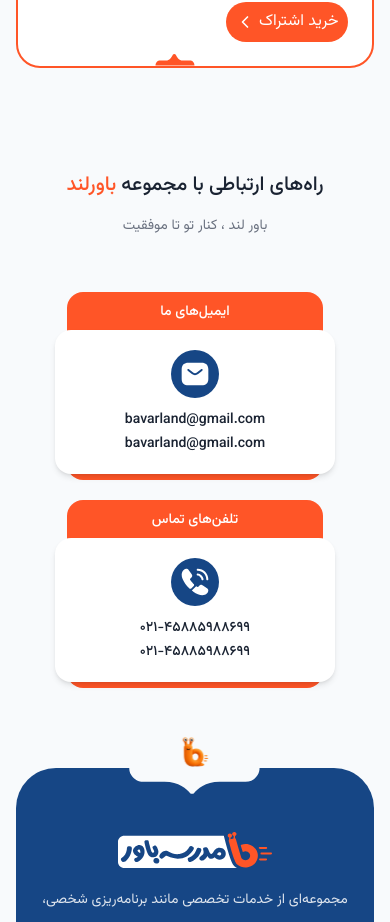
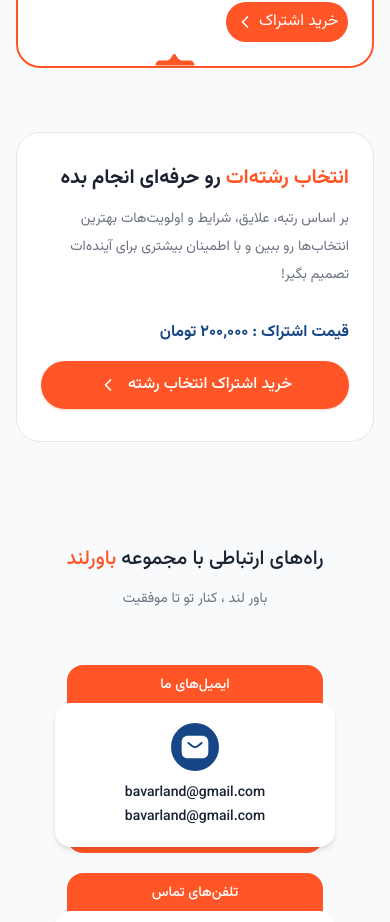
Before and after one commit to separsco/bavarland, a Next.js app: page / in a window 390 px wide. Shown: the part 7609-8531 px from the top of the page. Built offline with nearby package versions, Linux system fonts and the light colour scheme.

Commit message:
create MajorSelectionBanner page

```diff
--- a/app/page.tsx
+++ b/app/page.tsx
@@ -2,6 +2,7 @@
 import { ConsultantsBanner } from "@/components/home/ConsultantsBanner";
 import { ContactSection } from "@/components/home/ContactSection";
 import { Hero } from "@/components/home/Hero";
+import { MajorSelectionBanner } from "@/components/home/MajorSelectionBanner";
 import { PricingSection } from "@/components/home/PricingSection";
 import { ServicesSection } from "@/components/home/ServicesSection";
 import { StatsSection } from "@/components/home/StatsSection";
@@ -17,6 +18,7 @@
       <StepsSection />
       <StatsSection />
       <PricingSection />
+      <MajorSelectionBanner />
       <ContactSection />
     </>
   );
--- a/components/blog/BlogPostDetail.tsx
+++ b/components/blog/BlogPostDetail.tsx
@@ -29,10 +29,11 @@
 
           <div className="mt-5">
             <div className="inline-flex items-center gap-2.5">
-              <MediaSlot
+              {/* <MediaSlot
                 label={`blog-author-avatar-${post.id}`}
                 className="size-9 rounded-full bg-sky"
-              />
+              /> */}
+              <img src="/images/Image.svg" alt="" className="h-9 w-9"/>
               <span className="font-medium  text-xl">{post.author}</span>
             </div>
             <div className=" flex flex-wrap items-center gap-x-4 gap-y-2  text-xs text-muted sm:text-sm">
@@ -72,10 +73,11 @@
           </div>
         </header>
 
-        <MediaSlot
+        {/* <MediaSlot
           label={`blog-detail-cover-${post.id}`}
           className="mb-8 aspect-[16/9] w-full rounded-[1.5rem] sm:mb-10 sm:rounded-[2rem]"
-        />
+        /> */}
+        <img src="/images/Hero Image.svg" alt="" />
 
         <div className="space-y-8 text-sm leading-8 text-muted sm:text-base sm:leading-8">
           <p className="text-foreground">{post.content.intro}</p>
--- /dev/null
+++ b/components/home/MajorSelectionBanner.tsx
@@ -0,0 +1,36 @@
+import { ChevronLeft } from "lucide-react";
+import { Button } from "@/components/ui/Button";
+
+export function MajorSelectionBanner() {
+  return (
+    <section className="pb-16 sm:pb-20">
+      <div className="mx-auto w-full max-w-7xl px-4 sm:px-6 lg:px-8">
+        <div className="rounded-3xl border border-border bg-white px-6 py-8 sm:px-8 sm:py-10 lg:px-10">
+          <h2 className="text-xl font-bold leading-snug text-foreground sm:text-2xl lg:text-3xl">
+            <span className="text-primary">انتخاب رشته‌ات</span> رو حرفه‌ای انجام
+            بده
+          </h2>
+          <p className="mt-3 max-w-3xl text-sm leading-7 text-muted sm:mt-4 sm:text-base sm:leading-8">
+            بر اساس رتبه، علایق، شرایط و اولویت‌هات بهترین انتخاب‌ها رو ببین و با
+            اطمینان بیشتری برای آینده‌ات تصمیم بگیر!
+          </p>
+
+          <div className="mt-8 flex flex-col gap-4 sm:mt-10 sm:flex-row sm:items-center sm:justify-between">
+            <p className="text-base font-bold text-brand-blue sm:text-lg">
+              قیمت اشتراک : ۲۰۰,۰۰۰ تومان
+            </p>
+            <Button
+              href="/subscriptions"
+              variant="primary"
+              size="lg"
+              className="w-full sm:w-auto"
+              endSlot={<ChevronLeft className="size-5 shrink-0" />}
+            >
+              خرید اشتراک انتخاب رشته
+            </Button>
+          </div>
+        </div>
+      </div>
+    </section>
+  );
+}
--- a/components/home/PricingSection.tsx
+++ b/components/home/PricingSection.tsx
@@ -146,7 +146,7 @@
           </h2>
           <p className="mt-3 text-sm leading-7 text-muted sm:mt-4 sm:text-base sm:leading-8">
             درس خوندن وقتی تنها باشی سخته؛ اما با باور لند
-            <br />
+
             هیچ‌وقت تنها نیستی
           </p>
         </div>
--- a/components/layout/Header.tsx
+++ b/components/layout/Header.tsx
@@ -18,7 +18,15 @@
 function ActiveNavIndicator() {
   return (
 
-    <svg className="absolute start-1/2 lg:-bottom-4 md:-bottom-3 h-2 w-6 -translate-x-1/2 text-primary lg:-bottom-5 lg:h-3 lg:w-10" xmlns="http://www.w3.org/2000/svg" width="39" height="12" viewBox="0 0 39 12" fill="none">
+    <svg
+      className="pointer-events-none absolute bottom-0 left-1/2 h-2 w-6 -translate-x-1/2 text-primary lg:h-3 lg:w-10"
+      xmlns="http://www.w3.org/2000/svg"
+      width="39"
+      height="12"
+      viewBox="0 0 39 12"
+      fill="none"
+      aria-hidden
+    >
       <path d="M27.0234 6.56152C23.7153 6.56152 21.5507 3.4804 20.2773 0.727539C19.8286 -0.242693 17.775 -0.242692 17.3262 0.727539C16.0528 3.48025 13.8888 6.56125 10.5811 6.56152H27.0234ZM39 11.5947C39 8.81541 37.1125 6.56276 34.7842 6.5625H4.21582C1.88745 6.56275 0 8.8154 0 11.5947H39Z" fill="currentColor" />
     </svg>
   );
@@ -35,7 +43,7 @@
           <Link
             key={item.href}
             href={item.href}
-            className={`relative whitespace-nowrap px-1.5 py-1.5 text-[11px] transition-colors md:px-2 md:py-2 md:text-xs lg:px-3 lg:text-sm ${isActive
+            className={`relative flex self-stretch items-center whitespace-nowrap px-1.5 text-[11px] transition-colors md:px-2 md:text-xs lg:px-3 lg:text-sm ${isActive
               ? "font-semibold text-foreground"
               : "font-medium text-muted hover:text-foreground"
               }`}
@@ -222,7 +230,7 @@
 
           <NavLinks
             pathname={pathname}
-            className="flex min-w-0 flex-1 items-center justify-center gap-0 lg:gap-1 xl:gap-2"
+            className="flex min-w-0 flex-1 self-stretch items-stretch justify-center gap-0 lg:gap-1 xl:gap-2"
           />
 
           <HeaderActions phoneClassName="!border-brand-blue hover:bg-sky-soft" />
--- a/components/subscriptions/SubscriptionHeader.tsx
+++ b/components/subscriptions/SubscriptionHeader.tsx
@@ -1,35 +1,5 @@
-import { MediaSlot } from "@/components/ui/MediaSlot";
+import { PricingSection } from "@/components/home/PricingSection";
 
 export function SubscriptionHeader() {
-  return (
-    <header className="relative overflow-hidden pb-8 pt-6 text-center sm:pb-10 sm:pt-8">
-      <div
-        aria-hidden
-        className="pointer-events-none absolute -start-6 top-4 rotate-[-18deg] text-5xl font-black tracking-widest text-navy/[0.06] sm:-start-2 sm:text-7xl"
-      >
-        BUY
-      </div>
-      <div
-        aria-hidden
-        className="pointer-events-none absolute -end-6 top-4 rotate-[18deg] text-5xl font-black tracking-widest text-navy/[0.06] sm:-end-2 sm:text-7xl"
-      >
-        BUY
-      </div>
-
-      <div className="relative flex justify-center">
-        <div className="rounded-b-[1.75rem] bg-navy px-8 py-4 sm:px-10 sm:py-5">
-          <MediaSlot label="logo" className="mx-auto h-8 w-28 sm:h-9 sm:w-32" />
-        </div>
-      </div>
-
-      <h1 className="relative mt-8 text-2xl font-extrabold leading-snug text-foreground sm:mt-10 sm:text-3xl lg:text-4xl">
-        پلن‌های اشتراک{" "}
-        <span className="text-primary">باور لند</span>
-      </h1>
-
-      <p className="relative mx-auto mt-3 max-w-2xl text-sm leading-7 text-muted sm:mt-4 sm:text-base sm:leading-8">
-        درس خوندن وقتی تنها باشی سخته؛ اما با باور اسکول هیچ‌وقت تنها نیستی
-      </p>
-    </header>
-  );
+  return <PricingSection />;
 }
--- a/components/subscriptions/SubscriptionsPageContent.tsx
+++ b/components/subscriptions/SubscriptionsPageContent.tsx
@@ -1,18 +1,9 @@
-import { PlanGrid } from "@/components/subscriptions/PlanGrid";
 import { SubscriptionHeader } from "@/components/subscriptions/SubscriptionHeader";
 
 export function SubscriptionsPageContent() {
   return (
-    <section className="relative overflow-hidden bg-sky-soft py-8 sm:py-12">
-      <div className="pointer-events-none absolute inset-0">
-        <div className="absolute -start-24 top-10 h-72 w-72 rounded-full bg-sky/70 blur-3xl" />
-        <div className="absolute -end-16 bottom-0 h-80 w-80 rounded-full bg-sky/80 blur-3xl" />
-      </div>
-
-      <div className="relative mx-auto w-full max-w-7xl px-4 sm:px-6 lg:px-8">
-        <SubscriptionHeader />
-        <PlanGrid />
-      </div>
-    </section>
+    <div className="bg-sky-soft">
+      <SubscriptionHeader />
+    </div>
   );
 }
--- a/data/blog.ts
+++ b/data/blog.ts
@@ -18,8 +18,7 @@
 };
 
 const sampleContent: BlogPost["content"] = {
-  intro:
-    "برنامه‌ریزی درسی یکی از مهم‌ترین مهارت‌هایی است که هر دانش‌آموز برای رسیدن به هدف‌های تحصیلی به آن نیاز دارد. در این مطلب، قدم‌به‌قدم یاد می‌گیری چطور برنامه‌ای واقعی، قابل اجرا و متناسب با شرایط خودت بسازی.",
+
   sections: [
     {
       heading: "چگونه یک برنامه‌ریزی درسی مؤثر داشته باشیم؟",
```
Also changed, not shown: public/images/Image.svg (added), 1 other file (tests, documents, lock files or other folders).
